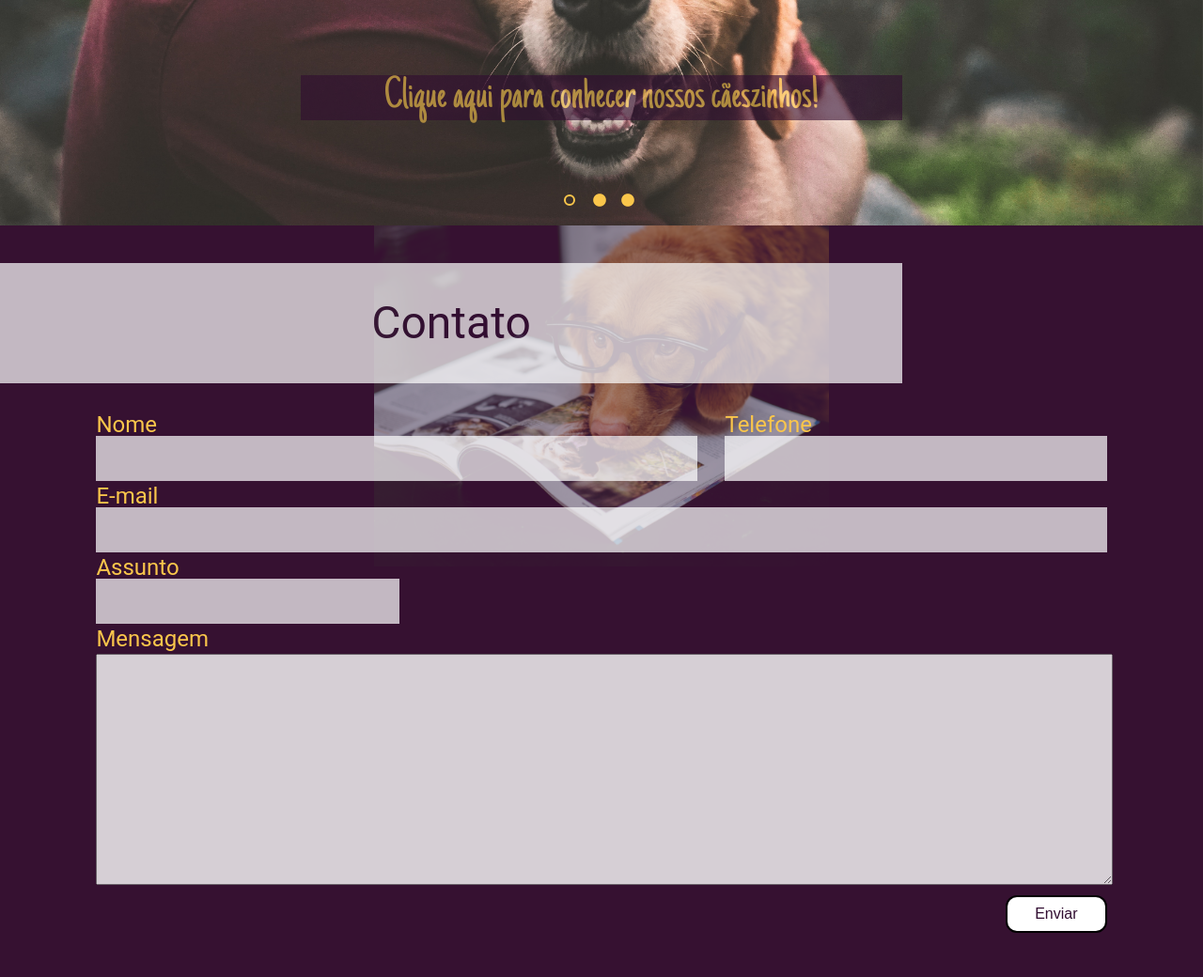
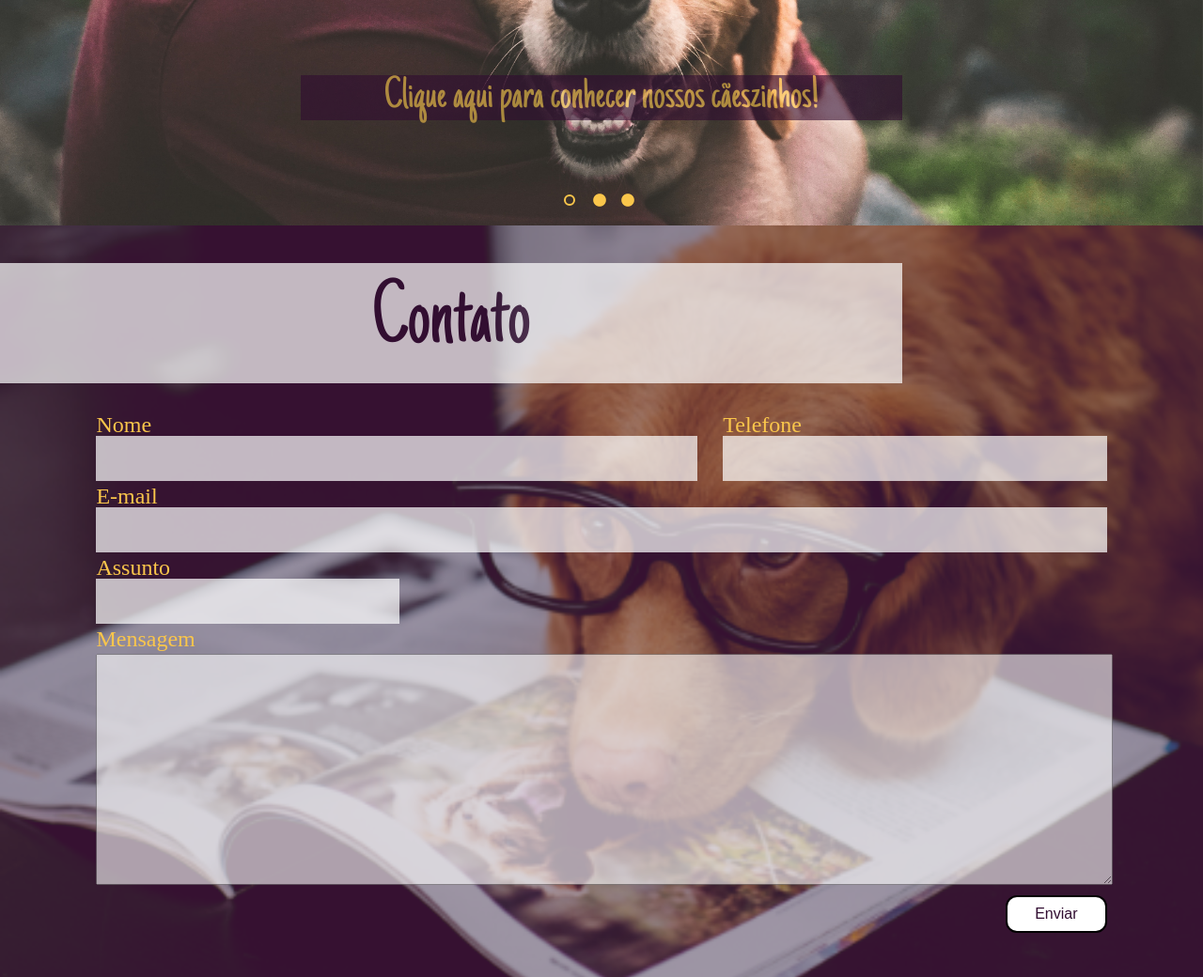
Before and after one commit to citi-onboarding/Abrigo, a Django app: page / in a window 1280 px wide. Shown: the part 560-1600 px from the top of the page at 94% size. Run offline with Django 3.2, Linux system fonts and the light colour scheme; some libraries are stand-ins or nearby versions.

Commit message:
Alterando a fonte

```diff
--- a/static/css/contato.css
+++ b/static/css/contato.css
@@ -12,9 +12,10 @@
 #titulo-contato h1{
     color: #310D31;
     text-align: center;
-    font-size: 2.5rem;
+    font-size: 3.5rem;
     font-weight: normal;
-    padding: 4vh;
+    padding: 2vh;
+    font-family: Fonte;
 }
 #titulo-contato{
     background-color: #FFFFFF;
@@ -55,7 +56,7 @@
 #msg{
     width: 100%;
     height: 20vh;
-    opacity: 0.8;
+    opacity: 0.6;
     text-align: start;
 }
 #botao-contato{
@@ -81,9 +82,11 @@ input{
    opacity: 0.7;
    border-style: none;
    height: 3.5vh;
+   color: #310D31;
 }
 label{
     color: #FAC64B;
     font-weight: normal;
     font-size: 0.8rem;
+    font-family: Roboto Slab;
 }
--- a/static/css/mediaquery-contato.css
+++ b/static/css/mediaquery-contato.css
@@ -1,7 +1,10 @@
 @media only screen and (min-width: 600px){
+    .secao-contato{
+        background-size:cover;
+    }
     #titulo-contato h1{
-        padding: 5vh;
-        font-size: 3rem;
+        padding: 2vh;
+        font-size: 7rem;
     }
     label{
         font-size: 2rem;
@@ -31,6 +34,9 @@
         margin-right: 25vw;
         margin-top: 5vh;
     }
+    #titulo-contato h1{
+        font-size: 6rem;
+    }
     #nome-contato input{
         width: 50vw;
     }
```
